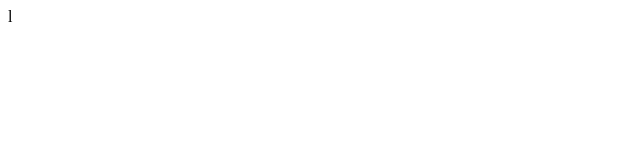
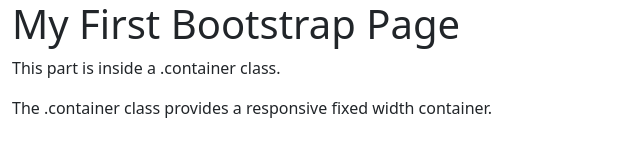
Before and after one commit to Ibnballo1/bootstrap-tutorial, a plain HTML site: page index.html in a window 1280 px wide. Shown: the whole page, without its empty margins (0-640 px from the left). Drawn offline with nearby package versions, Linux system fonts and the light colour scheme.

Commit message:
Add container class

```diff
--- a/index.html
+++ b/index.html
@@ -3,8 +3,17 @@
   <head>
     <meta charset="utf-8">
     <meta name="viewport" content="width=device-width, initial-scale=1.0" >
-    l<ink href="https://cdn.jsdelivr.net/npm/bootstrap@5.1.3/dist/css/bootstrap.min.css" rel="stylesheet">
-     <script src="https://cdn.jsdelivr.net/npm/bootstrap@5.1.3/dist/js/bootstrap.bundle.min.js"></script>
+    <link href="https://cdn.jsdelivr.net/npm/bootstrap@5.1.3/dist/css/bootstrap.min.css" rel="stylesheet">
+    <script src="https://cdn.jsdelivr.net/npm/bootstrap@5.1.3/dist/js/bootstrap.bundle.min.js"></script>
     <title>Bootstrap 5 Example</title>
   </head>
+  <body>
+
+    <div class="container-fluid">
+        <h1>My First Bootstrap Page</h1>
+        <p>This part is inside a .container class.</p>
+        <p>The .container class provides a responsive fixed width container.</p>
+    </div>
+
+  </body>
 </html>
```
